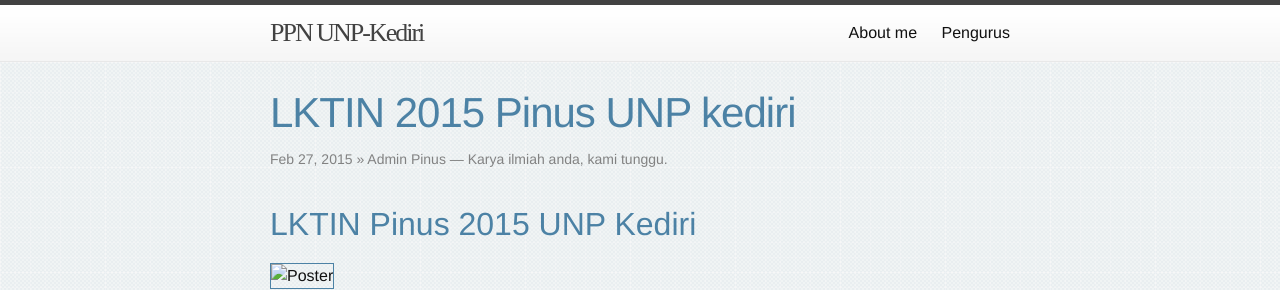
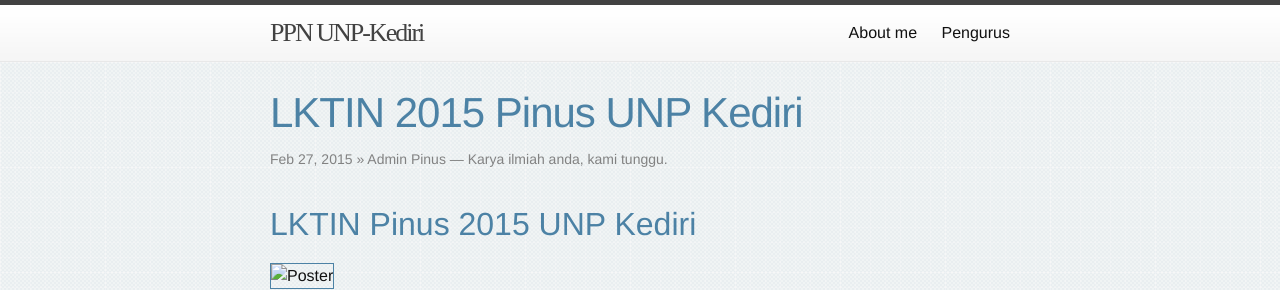
Before and after one commit to ukmppn-unp/ukmppn-unp.github.io, a Jekyll site: the page built from _posts/2015-02-27-lktin-pinus-2015-unpkediri.markdown, in a window 1280 px wide. Shown: the top 290 px of the page. Built offline with Jekyll 4.4.1, drawn with Linux system fonts in a browser that asks for light colours; some web fonts are replaced.

```diff
--- a/_posts/2015-02-27-lktin-pinus-unpkediri.markdown
+++ b/_posts/2015-02-27-lktin-pinus-2015-unpkediri.markdown
@@ -1,6 +1,6 @@
 ---
 layout: post
-title:  "LKTIN 2015 Pinus UNP kediri"
+title:  "LKTIN 2015 Pinus UNP Kediri"
 description: "Mahasiswa merupakan produk dari pendidikan tinggi yang menghasilkan lulusan yang mempunyai sikap kecendekiawanan. Sikap tersebut meliputi sikap sebagai penemu, pemadu, penerap, serta sebagai pengembang IPTEKS. Untuk itu, mahasiswa yang merupakan salah satu kelompok masyarakat ilmiah harus mempunyai ciri kehidupan akademis yang dinamis."
 date:   2015-02-27 11:52:00
 categories: update
```
